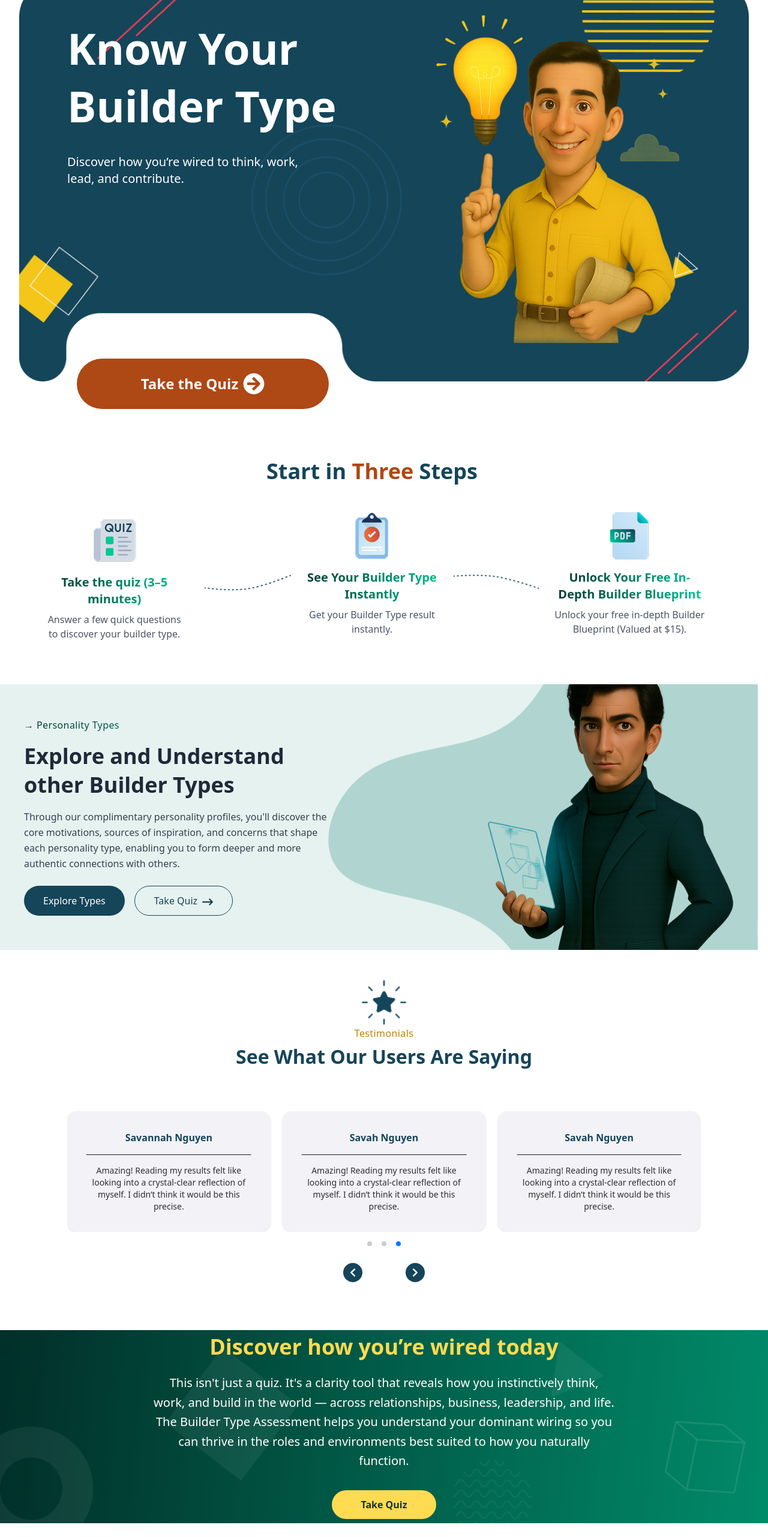
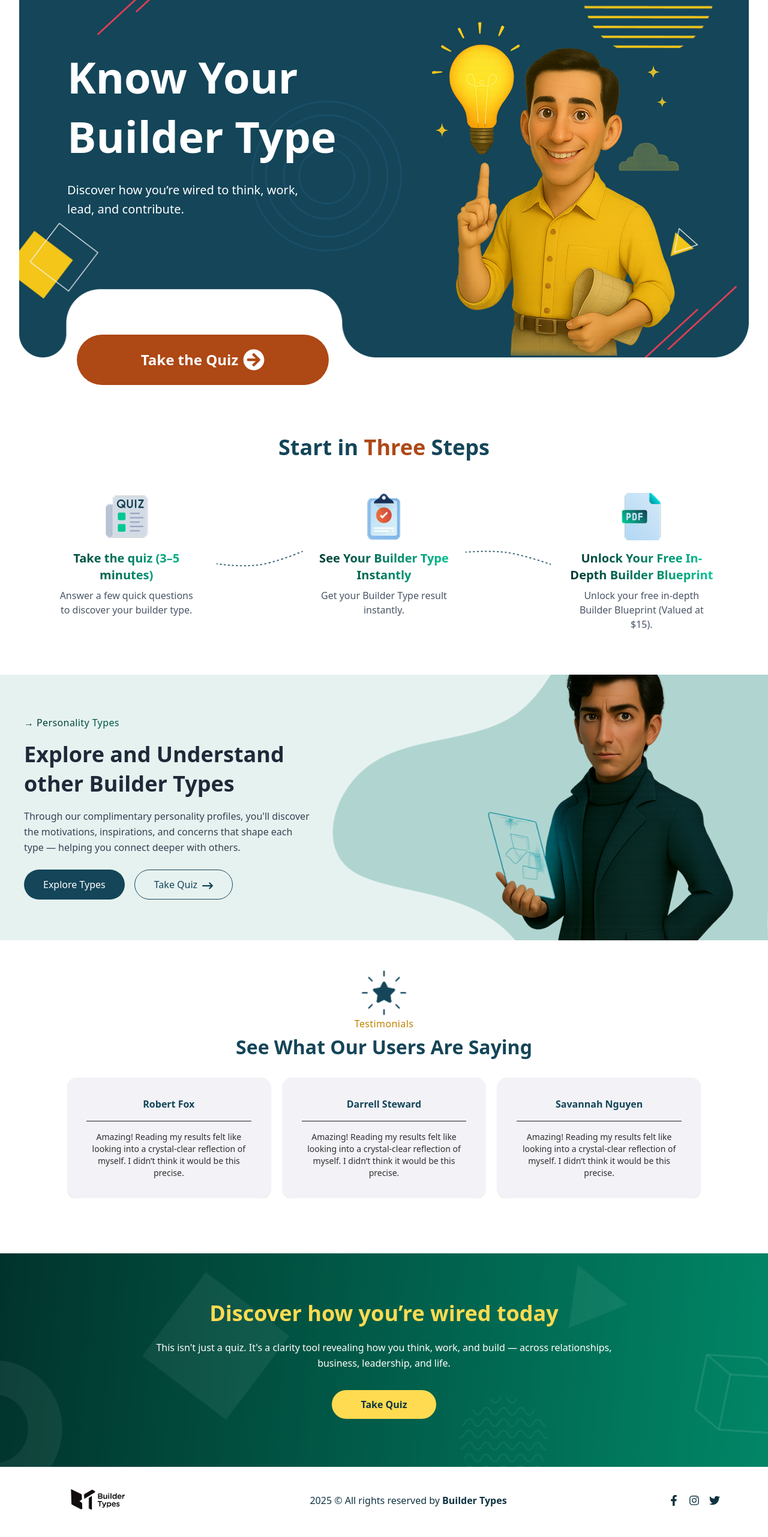
Before and after one commit to olatunde1/my-builder, a React (Vite) app: page / in a window 1280 px wide. Shown: the part 234-2797 px from the top of the page at 60% size. Built offline with nearby package versions, Linux system fonts and the light colour scheme.

Commit message:
fix: home page landing page redesigned

```diff
--- a/src/components/Home.jsx
+++ b/src/components/Home.jsx
@@ -2,18 +2,17 @@ import React, { useEffect, useState } from "react";
 import Laptop from "../assets/no-image-background.png";
 import QuizImage from "../assets/bulb-image.png";
 import { Link } from "react-router-dom";
-import Pdf from "../assets/pdf-file 1.png"
-import Image1 from "../assets/image 5.png"
-import Quiz from "../assets/quiz.png"
-import Line1 from "../assets/Line Indicator.png"
-import Line2 from "../assets/Line Indicator 2.png"
-import ExploreBackground from "../assets/explore background.png"
-import Explore from "../assets/explore.png"
+import Pdf from "../assets/pdf-file 1.png";
+import Image1 from "../assets/image 5.png";
+import Quiz from "../assets/quiz.png";
+import Line1 from "../assets/Line Indicator.png";
+import Line2 from "../assets/Line Indicator 2.png";
+import ExploreBackground from "../assets/explore background.png";
+import Explore from "../assets/explore.png";
 import { FaArrowCircleRight } from "react-icons/fa";
 import { FaArrowRightLong } from "react-icons/fa6";
-import Rating1 from "../assets/Rating.png"
-import Discover from "../assets/how-you-are-wired-background.png"
-// import Rating from "@/assets/images/rating.png"; // adjust path
+import Rating1 from "../assets/Rating.png";
+import Discover from "../assets/how-you-are-wired-background.png";
 import { Swiper, SwiperSlide } from "swiper/react";
 import { Navigation, Pagination, Autoplay } from "swiper/modules";
 import "swiper/css";
@@ -22,104 +21,84 @@ import "swiper/css/pagination";
 import { FaChevronLeft, FaChevronRight } from "react-icons/fa";
 import { FaFacebookF, FaInstagram, FaTwitter } from "react-icons/fa";
 import LogoImage from "../assets/new-logo.png";
-
 import { FaQuoteLeft } from "react-icons/fa";
-import { TypeAnimation } from "react-type-animation";
 import Aos from "aos";
 import "aos/dist/aos.css";
-import { q } from "framer-motion/client";
 
 const HomePage = () => {
   useEffect(() => {
     Aos.init({ duration: 2000 });
   }, []);
 
-  const [showBackground, setShowBackground] = useState(true);
-
+  const [isMobile, setIsMobile] = useState(window.innerWidth < 1024);
   useEffect(() => {
-    const handleResize = () => {
-      setShowBackground(window.innerWidth >= 640);
-    };
-
-    handleResize(); // initial check
+    const handleResize = () => setIsMobile(window.innerWidth < 1024);
     window.addEventListener("resize", handleResize);
-
     return () => window.removeEventListener("resize", handleResize);
   }, []);
 
   return (
     <div className="relative">
-      {/* Hero Section */}
-      <main
+      <main>
+        {/* ✅ HERO SECTION */}
+        <div className="bg-[#144559] lg:bg-white hero relative px-0 sm:px-6 lg:px-8">
+          <div
+            className="w-full max-w-[1240px] gap-10 lg:gap-16 mx-auto min-h-screen flex flex-col-reverse lg:flex-row items-center justify-between px-4 sm:px-10 lg:px-20 bg-no-repeat"
+            style={{
+              backgroundImage: `url(${Laptop})`,
+              backgroundSize: isMobile ? "cover" : "contain",
+              backgroundPosition: "center",
+              backgroundRepeat: "no-repeat",
+              height: "680px",
+            }}
+          >
+            {/* Text Section */}
+            <div
+              className="text-center lg:text-left px-2 sm:px-0 flex-1"
+              data-aos="fade-up"
+            >
+              <h1 className="text-3xl sm:text-5xl lg:text-7xl font-bold text-white mb-2 pt-8 lg:pt-[0px] leading-snug">
+                Know Your Builder Type
+              </h1>
+              <p className="text-white text-base sm:text-lg lg:text-xl pt-2 lg:pb-20 sm:pt-4 leading-relaxed">
+                Discover how you’re wired to think, work,
+                <br className="hidden sm:block" /> lead, and contribute.
+              </p>
+            </div>
 
-      >
-        {/* HERO SESSION */}
+            {/* Image Section */}
+            <div className="flex justify-center lg:justify-end w-full mt-6 lg:mt-[78px] flex-1">
+              <img
+                src={QuizImage}
+                alt="Quiz"
+                className="w-[490px] sm:w-[360px] md:w-[420px] lg:w-[490px] h-auto object-contain"
+              />
+            </div>
+          </div>
 
-        <div className="hero mt-10 relative px-4 sm:px-6 lg:px-8">
-          <div  className="w-full max-w-[1240px] gap-16 mx-auto min-h-screen flex flex-col-1 px-20 bg-no-repeat "
-        style={{
-          backgroundImage: showBackground ? `url(${Laptop})` : "none",
-          backgroundSize: "contain",
-          // backgroundColor: "#144559",
-          backgroundPosition: "center",
-          height: "680px",
-        }}>
-          <div className="px-4 sm:px-0" data-aos="fade-up">
-                <h1 className="text-4xl sm:text-7xl font-bold text-white mb-4 pt-[130px] leading-24">
-                  Know Your Builder Type
-                  {/* <span className="text-yellow-400">Builder Type</span> */}
-                </h1>
-                <p className="text-white text-xl pt-4">Discover how you’re wired to think, work, <br /> lead, and contribute.</p>
-                {/* <p className="text-lg sm:text-xl text-white mb-6">
-                  <TypeAnimation
-                    sequence={[
-                      "Discover how you’re wired to think,",
-                      2000,
-                      " work,",
-                      2000,
-                      "lead, and contribute.",
-                      2000,
-
-                    ]}
-                    wrapper="span"
-                    cursor={true}
-                    repeat={Infinity}
-                    style={{ display: "inline-block" }}
-                  />
-                </p> */}
-
-          </div>
-        <img src={QuizImage} alt="" className="w-[490px] h-[573px]  mt-[97px]" />
-          </div>
+          {/* Take Quiz Button */}
           <Link
             to="/quiz"
-            className="bg-[#AE4815] w-[420px] py-3 sm:py-6 absolute sm:left-32 sm:bottom-5 text-white px-6 rounded-full text-2xl font-semibold flex items-center justify-center gap-2 hover:bg-[#9a3909] transition duration-300"
+            className="bg-[#AE4815] w-[90%] sm:w-[420px] py-3 sm:py-6 bottom-5 left-5 absolute lg:left-32 lg:translate-x-0 lg:bottom-5 text-white rounded-xl sm:rounded-full text-lg sm:text-2xl font-semibold flex items-center justify-center gap-2 hover:bg-[#9a3909] transition duration-300"
           >
-            Take the Quiz <FaArrowCircleRight className="text-4xl" />
+            Take the Quiz <FaArrowCircleRight className="text-2xl sm:text-4xl" />
           </Link>
-
         </div>
 
-      {/* Start in Three Steps */}
+        {/* ✅ START IN THREE STEPS */}
         <div className="start">
-        <div className="max-w-[1240px]  text-center px-4 sm:px-0 py-16">
-          {/* Section Title */}
+          <div className="max-w-[1240px] text-center px-4 sm:px-0 py-16 mx-auto">
             <h2 className="text-3xl sm:text-4xl font-bold text-[#144559]">
               Start in <span className="text-[#AE4815]">Three</span> Steps
             </h2>
-          {/* <p className="text-lg text-gray-600 mt-4">It only takes 10 minutes to get your results</p> */}
 
-          {/* Steps Grid */}
             <div className="grid sm:grid-cols-3 gap-12 mt-12 relative">
               {/* Step 1 */}
               <div
                 className="w-full max-w-[255px] mx-auto p-2 rounded-lg"
                 data-aos="fade-up"
-              data-aos-delay="100"
               >
-              <div className="mb-4">
-                <img src={Quiz} alt="Quiz" className="mx-auto w-16 sm:w-20" />
-              </div>
+                <img src={Quiz} alt="Quiz" className="mx-auto w-16 sm:w-20 mb-4" />
                 <h3 className="text-lg sm:text-xl font-semibold mb-2 bg-gradient-to-r from-[#003630] to-[#00C896] bg-clip-text text-transparent">
                   Take the quiz (3–5 minutes)
                 </h3>
@@ -128,7 +107,6 @@ const HomePage = () => {
                 </p>
               </div>
 
-            {/* Line Connector (hidden on mobile) */}
               <img
                 src={Line1}
                 alt=""
@@ -137,13 +115,10 @@ const HomePage = () => {
 
               {/* Step 2 */}
               <div
-              className="w-full max-w-[255px] mx-auto p-2 sm:p-0 rounded-lg"
+                className="w-full max-w-[255px] mx-auto p-2 rounded-lg"
                 data-aos="fade-up"
-              data-aos-delay="200"
               >
-              <div className="mb-4">
-                <img src={Image1} alt="Result" className="mx-auto w-16 sm:w-20" />
-              </div>
+                <img src={Image1} alt="Result" className="mx-auto w-16 sm:w-20 mb-4" />
                 <h3 className="text-lg sm:text-xl font-semibold mb-2 bg-gradient-to-r from-[#003630] to-[#00C896] bg-clip-text text-transparent">
                   See Your Builder Type Instantly
                 </h3>
@@ -152,7 +127,6 @@ const HomePage = () => {
                 </p>
               </div>
 
-            {/* Line Connector (hidden on mobile) */}
               <img
                 src={Line2}
                 alt=""
@@ -161,13 +135,10 @@ const HomePage = () => {
 
               {/* Step 3 */}
               <div
-              className="w-full max-w-[255px] mx-auto  rounded-lg"
+                className="w-full max-w-[255px] mx-auto p-2 rounded-lg"
                 data-aos="fade-up"
-              data-aos-delay="300"
               >
-              <div className="mb-4">
-                <img src={Pdf} alt="Blueprint" className="mx-auto w-16 sm:w-20" />
-              </div>
+                <img src={Pdf} alt="Blueprint" className="mx-auto w-16 sm:w-20 mb-4" />
                 <h3 className="text-lg sm:text-xl font-semibold mb-2 bg-gradient-to-r from-[#003630] to-[#00C896] bg-clip-text text-transparent">
                   Unlock Your Free In-Depth Builder Blueprint
                 </h3>
@@ -179,80 +150,65 @@ const HomePage = () => {
           </div>
         </div>
 
-      {/* EXPLORE SECTION */}
+        {/* ✅ EXPLORE SECTION */}
        <section
-        className="w-full bg-no-repeat bg-contain "
-        style={{
-          backgroundImage: showBackground ? `url(${ExploreBackground})` : "none",
-        }}
+  className="w-full bg-no-repeat bg-cover pb-10 lg:pb-0"
+  style={{ backgroundImage: `url(${ExploreBackground})` }}
 >
-        <div className="max-w-[1440px] mx-auto flex flex-col md:flex-row items-center justify-between gap-12 md:gap-36 px-4 sm:px-6 lg:px-10">
-          {/* Text Section */}
-          <div className="flex-1" data-aos="fade-up">
+  <div className="max-w-[1440px] mx-auto flex flex-col-reverse md:flex-row items-center justify-between gap-12 md:gap-36 px-4 sm:px-6 lg:px-10 py-0">
+    {/* Text */}
+    <div className="flex-1 text-center lg:text-left" data-aos="fade-up">
       <p className="pb-4 bg-gradient-to-r from-[#003630] to-[#00C896] bg-clip-text text-transparent text-sm sm:text-base font-medium tracking-wide">
         → Personality Types
       </p>
-
-            <h1 className="text-2xl sm:text-3xl md:text-4xl font-bold mb-4 leading-snug sm:leading-tight md:leading-[2.5rem] lg:leading-[3rem] text-balance">
+      <h1 className="text-2xl sm:text-3xl md:text-4xl font-bold mb-4 leading-snug text-balance">
         Explore and Understand other Builder Types
       </h1>
-
-            <p className="max-w-[478px] sm:max-w-lg w-full text-sm sm:text-base text-gray-600 md:text-gray-700 leading-relaxed">
-              Through our complimentary personality profiles, you'll discover the core
-              motivations, sources of inspiration, and concerns that shape each
-              personality type, enabling you to form deeper and more authentic connections
-              with others.
+      <p className="max-w-[478px] text-sm sm:text-base text-gray-600 md:text-gray-700 leading-relaxed">
+        Through our complimentary personality profiles, you'll discover the
+        motivations, inspirations, and concerns that shape each type — helping you
+        connect deeper with others.
       </p>
-
-            {/* Buttons */}
-            <div className="flex gap-4 mt-6">
-              <button
-                aria-label="Explore Builder Types"
-                className="bg-[#144559] text-white px-6 py-2 sm:px-8 sm:py-3 rounded-full transition-colors duration-300 hover:bg-[#0f3545] focus:outline-none focus:ring-2 focus:ring-offset-2 focus:ring-[#144559]"
-              >
+      <div className="flex gap-4 mt-6 mx-auto md:mx-0 justify-center lg:justify-start">
+        <button className="bg-[#144559] text-white px-6 py-2 sm:px-8 sm:py-3 rounded-full hover:bg-[#0f3545] transition">
           Explore Types
         </button>
-
-              <button
-                aria-label="Take Quiz"
-                className="flex items-center gap-2 px-6 py-2 sm:px-8 sm:py-3 border border-[#144559] text-[#144559] rounded-full font-medium transition-colors duration-300 hover:bg-[#144559] hover:text-white focus:outline-none focus:ring-2 focus:ring-offset-2 focus:ring-[#144559]"
-              >
+        <button className="flex items-center gap-2 px-6 py-2 sm:px-8 sm:py-3 border border-[#144559] text-[#144559] rounded-full hover:bg-[#144559] hover:text-white transition">
           Take Quiz <FaArrowRightLong className="text-lg mt-1" />
         </button>
       </div>
     </div>
 
-          {/* Image Section */}
+    {/* Image */}
     <div className="flex-1 flex justify-center md:justify-end">
       <img
         src={Explore}
-              alt="Explore Personality Types"
-              className="w-full max-w-[320px] sm:max-w-[420px] md:max-w-[500px] lg:max-w-[480px] h-auto object-contain"
+        alt="Explore"
+        className="w-full max-w-[480px] h-auto object-contain"
       />
     </div>
   </div>
         </section>
 
-      {/* TESTIMONIALS SECTION */}
+
+        {/* ✅ TESTIMONIALS SECTION */}
        <section className="py-16 md:py-12">
   <div className="max-w-6xl mx-auto px-6 lg:px-12 text-center">
-    {/* Heading */}
-    <img src={Rating1} alt="" className="mx-auto w-16 sm:w-20"/>
+    <img src={Rating1} alt="Rating" className="mx-auto w-16 sm:w-20" />
     <p className="text-sm sm:text-base font-medium tracking-wide text-[#BF8000] mb-2">
       Testimonials
     </p>
-    <h2 className="text-2xl sm:text-3xl md:text-[32px] font-bold mb-18 text-[#144559]">
+    <h2 className="text-2xl sm:text-3xl md:text-[32px] font-bold mb-8 text-[#144559]">
       See What Our Users Are Saying
     </h2>
 
-    {/* Swiper */}
     <Swiper
       modules={[Navigation, Pagination, Autoplay]}
       spaceBetween={20}
       breakpoints={{
-        320: { slidesPerView: 1 }, // mobile
-        640: { slidesPerView: 2 }, // small/medium
-        1024: { slidesPerView: 3 }, // large screens
+        320: { slidesPerView: 1 },
+        640: { slidesPerView: 2 },
+        1024: { slidesPerView: 3 },
       }}
       autoplay={{ delay: 2000, disableOnInteraction: false }}
       pagination={{ el: ".swiper-pagination", clickable: true }}
@@ -262,72 +218,33 @@ const HomePage = () => {
       }}
       className="pb-12"
     >
-      {/* Slides */}
-      <SwiperSlide>
+      {["Robert Fox", "Darrell Steward", "Savannah Nguyen"].map((name, i) => (
+        <SwiperSlide key={i}>
           <div className="bg-[#F2F2F7] p-8 rounded-2xl shadow text-center cursor-pointer">
-          <h4 className="font-semibold text-[#144559] pb-4">Robert Fox</h4>
+            <h4 className="font-semibold text-[#144559] pb-4">{name}</h4>
             <hr className="mb-4 border-t border-[#231F20]" />
             <p className="text-[#303030] text-sm">
-            Amazingly accurate and eye-opening — it felt like the test was reading my mind and revealing the parts of me I never say out loud.
+              Amazing! Reading my results felt like looking into a crystal-clear
+              reflection of myself. I didn’t think it would be this precise.
             </p>
           </div>
         </SwiperSlide>
-
-      <SwiperSlide>
-        <div className="bg-[#F2F2F7] p-8 rounded-2xl shadow text-center cursor-pointer">
-          <h4 className="font-semibold text-[#144559] pb-4">Darrell Steward</h4>
-          <hr className="pb-4 border-t border-[#231F20]" />
-          <p className="text-[#303030] text-sm">
-            I’m amazed! The accuracy was almost scary, but also comforting. It
-            felt like true validation — like someone finally understood me.
-          </p>
-        </div>
-      </SwiperSlide>
-
-      <SwiperSlide>
-        <div className="bg-[#F2F2F7] p-8 rounded-2xl shadow text-center cursor-pointer">
-          <h4 className="font-semibold text-[#144559] pb-4">Savannah Nguyen</h4>
-          <hr className="mb-4 border-t border-[#231F20]" />
-          <p className="text-[#303030] text-sm">
-            Amazing! Reading my results felt like looking into a crystal-clear reflection of myself. I didn’t think it would be this precise.
-          </p>
-        </div>
-      </SwiperSlide>
-
-      <SwiperSlide>
-        <div className="bg-[#F2F2F7] p-8 rounded-2xl shadow text-center cursor-pointer">
-          <h4 className="font-semibold text-[#144559] pb-4">Savah Nguyen</h4>
-          <hr className="mb-4 border-t border-[#231F20]" />
-          <p className="text-[#303030] text-sm">
-            Amazing! Reading my results felt like looking into a crystal-clear reflection of myself. I didn’t think it would be this precise.
-          </p>
-        </div>
-      </SwiperSlide>
-
-      <SwiperSlide>
-        <div className="bg-[#F2F2F7] p-8 rounded-2xl shadow text-center cursor-pointer">
-          <h4 className="font-semibold text-[#144559] pb-4">Savah Nguyen</h4>
-          <hr className="mb-4 border-t border-[#231F20]" />
-          <p className="text-[#303030] text-sm">
-            Amazing! Reading my results felt like looking into a crystal-clear reflection of myself. I didn’t think it would be this precise.
-          </p>
-        </div>
-      </SwiperSlide>
+      ))}
     </Swiper>
 
-    {/* Pagination Dots + Navigation Arrows */}
+    {/* ✅ Pagination visible on all screens */}
     <div className="flex flex-col items-center mt-6 space-y-3">
-      {/* Dots */}
-      <div className="swiper-pagination !relative !flex justify-center gap-2"
+      <div
+        className="swiper-pagination !relative !flex justify-center gap-2"
         style={{ marginBottom: "20px" }}
       />
 
-      {/* Arrows */}
-      <div className="flex items-center gap-18">
-        <button className="custom-prev bg-[#144559] text-white p-2 rounded-full hover:bg-[#0f3545] transition">
+      {/* ✅ Arrows visible ONLY on large screens */}
+      <div className="hidden lg:flex items-center gap-6">
+        <button className="custom-prev bg-[#144559] text-white p-3 rounded-full hover:bg-[#0f3545] transition">
           <FaChevronLeft />
         </button>
-        <button className="custom-next bg-[#144559] text-white p-2 rounded-full hover:bg-[#0f3545] transition">
+        <button className="custom-next bg-[#144559] text-white p-3 rounded-full hover:bg-[#0f3545] transition">
           <FaChevronRight />
         </button>
       </div>
@@ -335,59 +252,47 @@ const HomePage = () => {
   </div>
 </section>
 
-      {/*DISCOVER HOW YOUR'RE WIRED  */}
+
+        {/* ✅ DISCOVER SECTION */}
         <section
-      className="w-full bg-contain bg-center bg-no-repeat text-white py-10 px-6"
+          className="w-full bg-cover bg-center bg-no-repeat text-white py-20 px-6"
           style={{ backgroundImage: `url(${Discover})` }}
         >
-      {/* Overlay (optional for better readability) */}
-      {/* <div className="absolute inset-0 bg-black/50"></div> */}
-
-      <div className=" max-w-3xl mx-auto text-center">
+          <div className="max-w-3xl mx-auto text-center">
             <h2 className="text-3xl md:text-4xl font-bold mb-6 text-[#FFDB51]">
               Discover how you’re wired today
             </h2>
-        <p className="text-lg md:text-xl leading-relaxed mb-8">
-          This isn't just a quiz. It's a clarity tool that reveals how you instinctively think,
-          work, and build in the world — across relationships, business, leadership, and life.
-          The Builder Type Assessment helps you understand your dominant wiring so you can thrive
-          in the roles and environments best suited to how you naturally function.
+            <p className="text-[16px] leading-relaxed mb-8">
+              This isn't just a quiz. It's a clarity tool revealing how you think, work,
+              and build — across relationships, business, leadership, and life.
             </p>
-        <button className="bg-[#FFDB51] font-bold text-[#0f3340] px-12 py-3 rounded-full hover:bg-[#cfaa14]  transition">
+            <button className="bg-[#FFDB51] font-bold text-[#0f3340] px-12 py-3 rounded-full hover:bg-[#cfaa14] transition">
               Take Quiz
             </button>
           </div>
         </section>
 
-      {/* FOOTER */}
-    <footer className="w-full bg-white text-[#0f3340] py-2">
-    <div className="container mx-auto flex flex-col md:flex-row items-center justify-between gap-6 px-20">
-
-      {/* Logo */}
-      <div className="flex items-center">
-        <img src={LogoImage} alt="Builder Types Logo" className="h-24 w-auto" />
-      </div>
-
-      {/* Copyright */}
+        {/* ✅ FOOTER */}
+        <footer className="w-full bg-white text-[#0f3340] py-4">
+          <div className="container mx-auto flex flex-col md:flex-row items-center justify-between gap-6 px-8 md:px-20">
+            <img src={LogoImage} alt="Logo" className="h-20 w-auto" />
             <p className="text-sm md:text-base text-center">
-        2025 © All rights reserved by <span className="font-semibold">Builder Types</span>
+              2025 © All rights reserved by{" "}
+              <span className="font-semibold">Builder Types</span>
             </p>
-
-      {/* Social Icons */}
             <div className="flex gap-4 text-lg">
-        <a href="#" className="hover:text-gray-300">
+              <a href="#" className="hover:text-gray-400">
                 <FaFacebookF />
               </a>
-        <a href="#" className="hover:text-gray-300">
+              <a href="#" className="hover:text-gray-400">
                 <FaInstagram />
               </a>
-        <a href="#" className="hover:text-gray-300">
+              <a href="#" className="hover:text-gray-400">
                 <FaTwitter />
               </a>
             </div>
           </div>
         </footer>
-
       </main>
     </div>
   );
```
Lines whose indentation alone changed are shown as unchanged.
